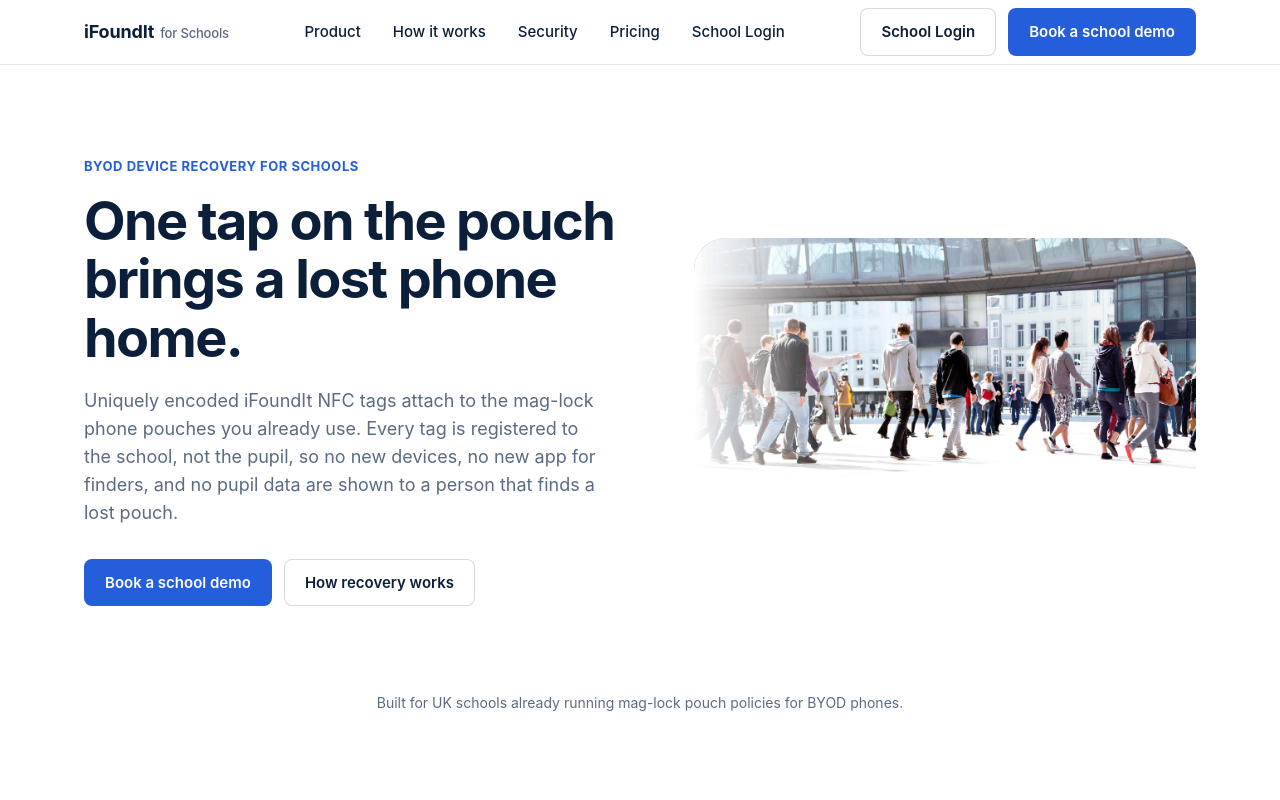
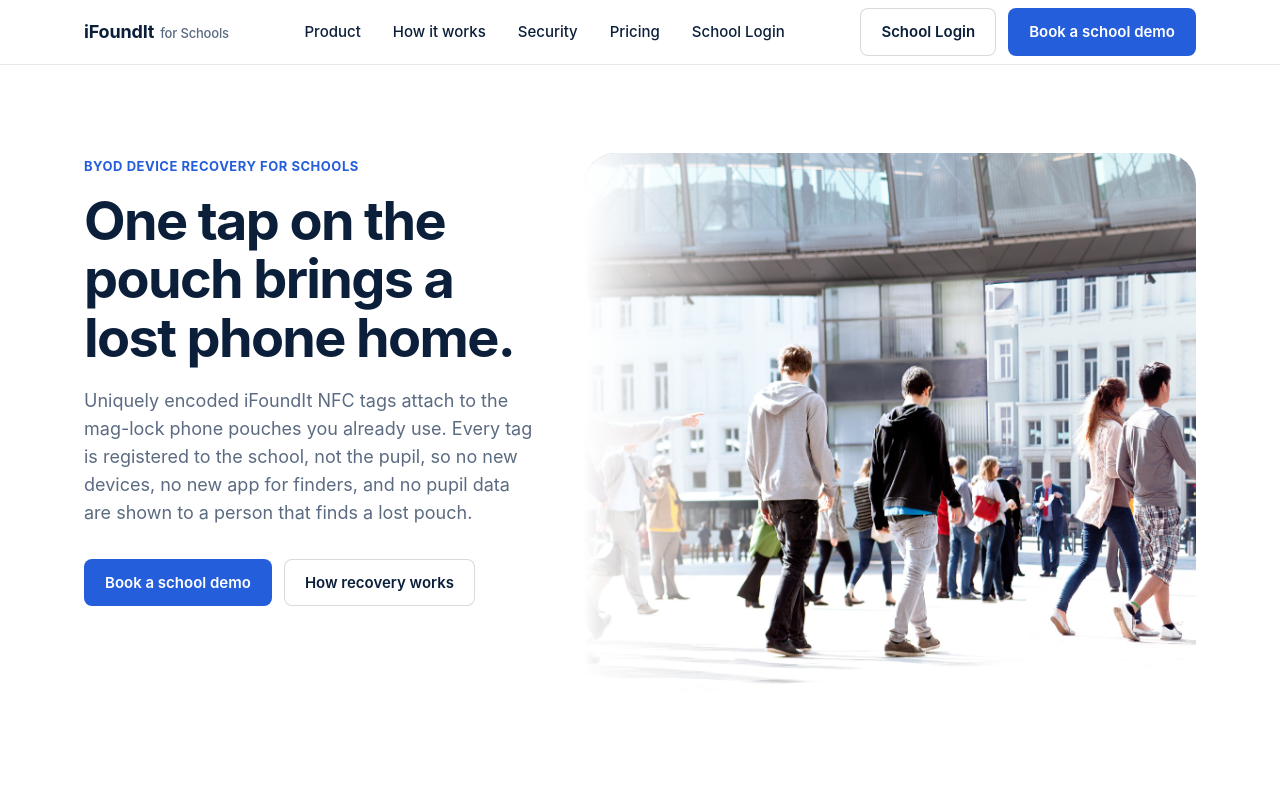
Before and after one commit to websterpa/iFoundIt-B2B-Schools-Portal, a Next.js app: page / in a window 1280 px wide. Shown: the top 800 px of the page. Built offline with nearby package versions, Linux system fonts and the light colour scheme.

Commit message:
Scale marketing hero image presence

```diff
--- a/app/(marketing)/marketing.css
+++ b/app/(marketing)/marketing.css
@@ -194,9 +194,9 @@
 }
 .marketing-hero__inner {
   display: grid;
-  grid-template-columns: 1.05fr 0.95fr;
-  gap: 56px;
-  align-items: center;
+  grid-template-columns: 0.85fr 1.15fr;
+  gap: 48px;
+  align-items: stretch;
 }
 .marketing-hero h1 {
   font-size: clamp(34px, 4.6vw, 54px);
@@ -222,13 +222,15 @@
   display: flex;
   align-items: center;
   justify-content: center;
+  min-height: 100%;
 }
 .marketing-hero__media {
   position: relative;
   width: 100%;
+  height: 100%;
+  min-height: clamp(440px, 50vw, 740px);
   border-radius: 32px;
   overflow: hidden;
-  aspect-ratio: 16 / 9;
 }
 .marketing-hero__media::before {
   content: "";
```
